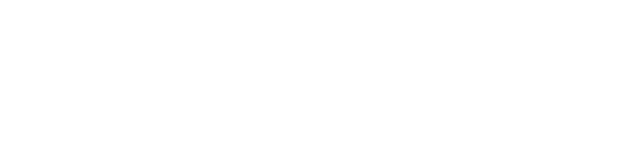
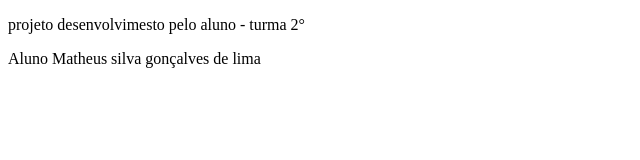
Before and after one commit to math9904/matheus2, a plain HTML site: page index.html in a window 1280 px wide. Shown: the whole page, without its empty margins (0-640 px from the left). Drawn offline with Linux system fonts and the light colour scheme.

Commit message:
Add files via upload

```diff
--- a/index.html
+++ b/index.html
@@ -3,15 +3,15 @@
 <head>
     <meta charset="UTF-8">
     <meta name="viewport" content="width=device-width, initial-scale=1.0">
-    <title>Document</title>
+    <title>flashcards</title>
 </head>
 <body>
     <main>
 
     </main>
     <footer>
-
+        <p>projeto desenvolvimesto pelo aluno - turma 2°<P>
+</p>Aluno Matheus silva gonçalves de lima<P>
     </footer>
-
 </body>
 </html>
```
